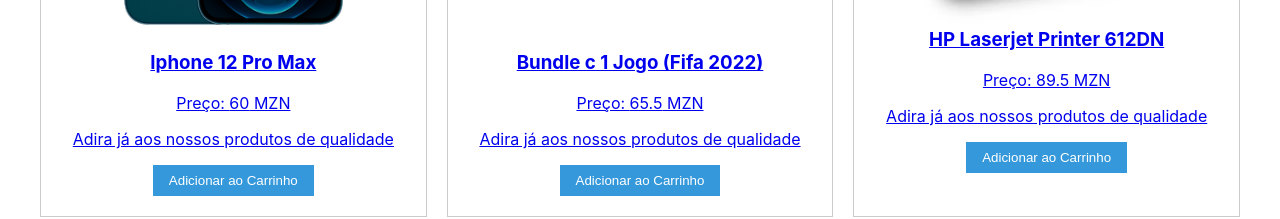
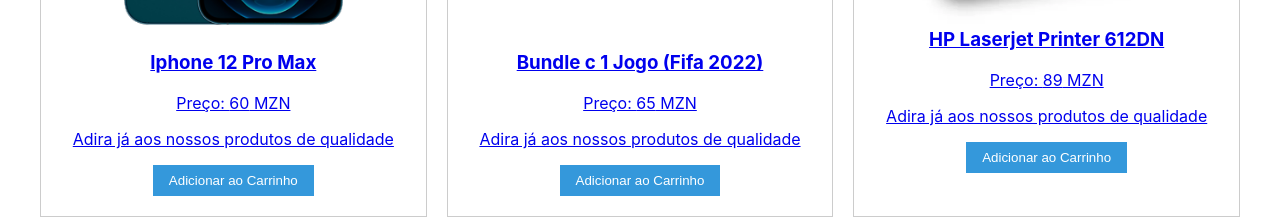
Before and after one commit to 258CriptonBaloi/niteki_challenge, a React (Create React App) app: page / in a window 1280 px wide. Shown: the part 552-771 px from the top of the page. Built offline with nearby package versions, Linux system fonts and the light colour scheme.

Commit message:
Add to card button

```diff
--- a/src/App.js
+++ b/src/App.js
@@ -1,33 +1,21 @@
-import React, { useState } from 'react';
+// App.js
+import React from 'react';
 import { BrowserRouter as Router, Routes, Route } from 'react-router-dom';
 import ProductList from './components/ProductList';
 import ProductDetails from './components/ProductDetails';
 import Cart from './components/Cart';
+import { CartProvider } from './components/CartContext';
 
 const App = () => {
-  const [cartItems, setCartItems] = useState([]);
-
-  const addToCart = (product) => {
-    setCartItems([...cartItems, product]);
-  };
-
-  const removeFromCart = (productId) => {
-    setCartItems(cartItems.filter((item) => item.id !== productId));
-  };
-
   return (
     <Router>
-      <Cart cartItems={cartItems} removeFromCart={removeFromCart} />
-      <Routes>
-        <Route
-          path="/"
-          element={<ProductList addToCart={addToCart} />}
-        />
-        <Route
-          path="/product/:id"
-          element={<ProductDetails addToCart={addToCart} />}
-        />
-      </Routes>
+      <CartProvider>
+        <Cart />
+        <Routes>
+          <Route path="/" element={<ProductList />} />
+          <Route path="/product/:id" element={<ProductDetails />} />
+        </Routes>
+      </CartProvider>
     </Router>
   );
 };
--- /dev/null
+++ b/src/components/CartContext.jsx
@@ -0,0 +1,28 @@
+// CartContext.js
+import React, { createContext, useState } from 'react';
+
+const CartContext = createContext({
+  cartItems: [],
+  addToCart: () => {},
+  removeFromCart: () => {},
+});
+
+export const CartProvider = ({ children }) => {
+  const [cartItems, setCartItems] = useState([]);
+
+  const addToCart = (product) => {
+    setCartItems([...cartItems, product]);
+  };
+
+  const removeFromCart = (productId) => {
+    setCartItems(cartItems.filter((item) => item.id !== productId));
+  };
+
+  return (
+    <CartContext.Provider value={{ cartItems, addToCart, removeFromCart }}>
+      {children}
+    </CartContext.Provider>
+  );
+};
+
+export default CartContext;
--- a/src/components/ProductDetails.jsx
+++ b/src/components/ProductDetails.jsx
@@ -1,17 +1,22 @@
-import React from 'react';
+// ProductDetails.js
+import React, { useContext } from 'react';
 import { useParams } from 'react-router-dom';
+import CartContext from './CartContext';
 import './ProductDetails.css';
 
-const ProductDetails = ({ addToCart }) => {
+const ProductDetails = () => {
   const { id } = useParams();
+  const { addToCart } = useContext(CartContext);
+
   const products = [
-    { id: 1, name: 'Iphone 12 Pro Max', price: 60000, description: 'Este poderoso dispositivo apresenta uma tela Super Retina XDR de 6,7 polegadas, proporcionando cores vibrantes e uma qualidade de imagem impressionante. Além disso, o iPhone 12 Pro Max é equipado com o processador A14 Bionic, que oferece um desempenho rápido e eficiente em todas as tarefas.', image: '../images/iphone.webp' },
-    { id: 2, name: 'Bundle c/ 1 Jogo (Fifa 2022)', price: 65500, description: 'Se você é um fã de jogos e especialmente apaixonado por futebol, este bundle é perfeito para si. Aproveite a emoção de controlar seus times favoritos, participar de campeonatos e criar momentos memoráveis ​​no mundo virtual do futebol.', image: '../images/ps5.webp' },
-    { id: 3, name: 'HP Laserjet Printer 612DN', price: 89500, description: 'A HP Laserjet Printer 612DN é uma impressora a laser altamente confiável e eficiente. Com sua tecnologia avançada, ela oferece impressões nítidas e de alta qualidade, garantindo resultados profissionais em cada página.', image: '../images/impressora.webp' },
-    { id: 4, name: 'Headset Pulse 3D Black', price: 9000, description: 'O Headset Pulse 3D Black é um fone de ouvido de alta qualidade, projetado para proporcionar uma experiência imersiva de áudio. Com tecnologia avançada, este headset oferece som surround 3D, permitindo que você mergulhe completamente nos seus jogos, filmes e músicas favoritos.', image: '../images/headphones.webp' },
-    { id: 5, name: 'Apple TV 4K 64GB 2021', price: 19500, description: 'A Apple TV 4K 64GB 2021 é um dispositivo de streaming que oferece uma experiência de entretenimento imersiva. Com suporte a resolução 4K e HDR, você poderá desfrutar de imagens nítidas e vibrantes em sua TV. Além disso, possui um poderoso processador para garantir um desempenho rápido e fluido.', image: '../images/apple-tv.webp' },
-    { id: 6, name: 'Acer Aspire 3 i3-1005G1', price: 44500, description: 'O Acer Aspire 3 i3-1005G1 é um laptop eficiente e confiável projetado para atender às suas necessidades diárias de computação. Equipado com um processador Intel Core i3-1005G1, este laptop oferece desempenho rápido e responsivo para lidar com tarefas cotidianas, como navegação na web, edição de documentos e reprodução de mídia.', image: '../images/acer.webp' },
+    { id: 1, name: 'Iphone 12 Pro Max', price: 60, description: 'Este poderoso dispositivo apresenta uma tela Super Retina XDR de 6,7 polegadas, proporcionando cores vibrantes e uma qualidade de imagem impressionante. Além disso, o iPhone 12 Pro Max é equipado com o processador A14 Bionic, que oferece um desempenho rápido e eficiente em todas as tarefas.', image: '../images/iphone.webp' },
+    { id: 2, name: 'Bundle c/ 1 Jogo (Fifa 2022)', price: 65, description: 'Se você é um fã de jogos e especialmente apaixonado por futebol, este bundle é perfeito para si. Aproveite a emoção de controlar seus times favoritos, participar de campeonatos e criar momentos memoráveis ​​no mundo virtual do futebol.', image: '../images/ps5.webp' },
+    { id: 3, name: 'HP Laserjet Printer 612DN', price: 89, description: 'A HP Laserjet Printer 612DN é uma impressora a laser altamente confiável e eficiente. Com sua tecnologia avançada, ela oferece impressões nítidas e de alta qualidade, garantindo resultados profissionais em cada página.', image: '../images/impressora.webp' },
+    { id: 4, name: 'Headset Pulse 3D Black', price: 9, description: 'O Headset Pulse 3D Black é um fone de ouvido de alta qualidade, projetado para proporcionar uma experiência imersiva de áudio. Com tecnologia avançada, este headset oferece som surround 3D, permitindo que você mergulhe completamente nos seus jogos, filmes e músicas favoritos.', image: '../images/headphones.webp' },
+    { id: 5, name: 'Apple TV 4K 64GB 2021', price: 19, description: 'A Apple TV 4K 64GB 2021 é um dispositivo de streaming que oferece uma experiência de entretenimento imersiva. Com suporte a resolução 4K e HDR, você poderá desfrutar de imagens nítidas e vibrantes em sua TV. Além disso, possui um poderoso processador para garantir um desempenho rápido e fluido.', image: '../images/apple-tv.webp' },
+    { id: 6, name: 'Acer Aspire 3 i3-1005G1', price: 44, description: 'O Acer Aspire 3 i3-1005G1 é um laptop eficiente e confiável projetado para atender às suas necessidades diárias de computação. Equipado com um processador Intel Core i3-1005G1, este laptop oferece desempenho rápido e responsivo para lidar com tarefas cotidianas, como navegação na web, edição de documentos e reprodução de mídia.', image: '../images/acer.webp' },
   ];
+
   const product = products.find((p) => p.id === Number(id));
 
   if (!product) {
--- a/src/components/ProductList.css
+++ b/src/components/ProductList.css
@@ -3,7 +3,6 @@
   align-items: center;
   justify-content: center;
   margin-bottom: 20px;
-    text-decoration: none; /* Adicionado para remover a decoração de link */
 }
 
 .product-list {
@@ -26,7 +25,7 @@
 
 .product-item h3 {
   margin-top: 0;
-    text-decoration: none; /* Adicionado para remover a decoração de link */
+  text-decoration: none; /* Remova essa linha */
 }
 
 .product-item img {
--- a/src/components/ProductList.jsx
+++ b/src/components/ProductList.jsx
@@ -1,15 +1,19 @@
-import React from 'react';
-import { BrowserRouter as Router, Routes, Route, Link } from 'react-router-dom';
+// ProductList.js
+import React, { useContext } from 'react';
+import { Link } from 'react-router-dom';
+import CartContext from './CartContext';
 import './ProductList.css';
 
-const ProductList = ({ addToCart }) => {
+const ProductList = () => {
+  const { addToCart } = useContext(CartContext);
+
   const products = [
-    { id: 1, name: 'Iphone 12 Pro Max', price: 60.000, description: 'Adira já aos nossos produtos de qualidade', image: './images/iphone.webp' },
-    { id: 2, name: 'Bundle c 1 Jogo (Fifa 2022)', price: 65.500, description: 'Adira já aos nossos produtos de qualidade', image: './images/ps5.webp' },
-    { id: 3, name: 'HP Laserjet Printer 612DN', price: 89.500, description: 'Adira já aos nossos produtos de qualidade', image: './images/impressora.webp' },
-    { id: 4, name: 'Headset Pulse 3D black', price: 9.000, description: 'Adira já aos nossos produtos de qualidade', image: './images/headphones.webp' },
-    { id: 5, name: 'Apple Tv 4k 64gb 2021', price: 19.500, description: 'Adira já aos nossos produtos de qualidade', image: './images/apple-tv.webp' },
-    { id: 6, name: 'Acer Aspire 3 i3-1005G1', price: 44.500, description: 'Adira já aos nossos produtos de qualidade', image: './images/acer.webp' },
+    { id: 1, name: 'Iphone 12 Pro Max', price: 60, description: 'Adira já aos nossos produtos de qualidade', image: './images/iphone.webp' },
+    { id: 2, name: 'Bundle c 1 Jogo (Fifa 2022)', price: 65, description: 'Adira já aos nossos produtos de qualidade', image: './images/ps5.webp' },
+    { id: 3, name: 'HP Laserjet Printer 612DN', price: 89, description: 'Adira já aos nossos produtos de qualidade', image: './images/impressora.webp' },
+    { id: 4, name: 'Headset Pulse 3D black', price: 9, description: 'Adira já aos nossos produtos de qualidade', image: './images/headphones.webp' },
+    { id: 5, name: 'Apple Tv 4k 64gb 2021', price: 19, description: 'Adira já aos nossos produtos de qualidade', image: './images/apple-tv.webp' },
+    { id: 6, name: 'Acer Aspire 3 i3-1005G1', price: 44, description: 'Adira já aos nossos produtos de qualidade', image: './images/acer.webp' },
   ];
 
   return (
```
Also changed, not shown: src/components/Cart.css (indentation only), src/components/ProductDetails.css (indentation only). Lines whose indentation alone changed are shown as unchanged.
